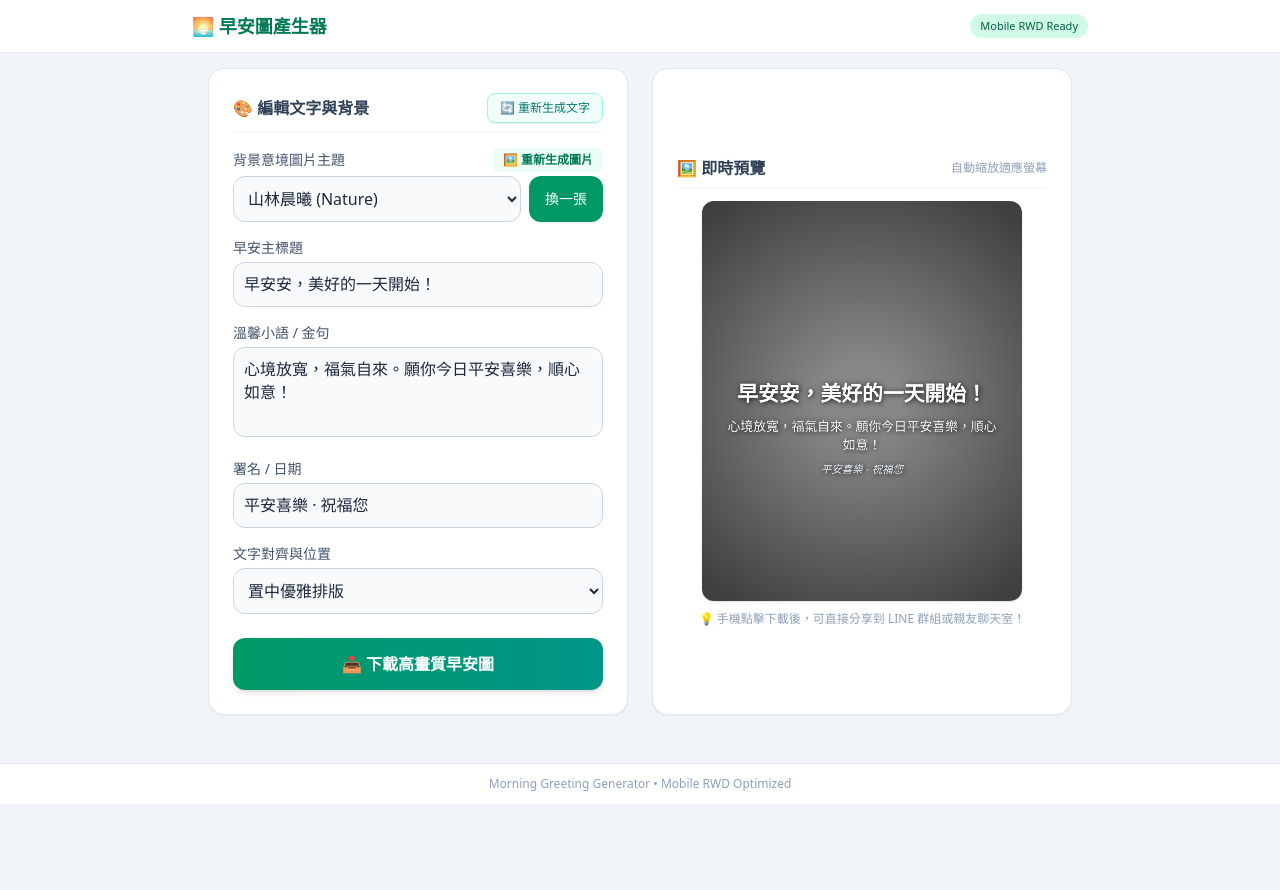
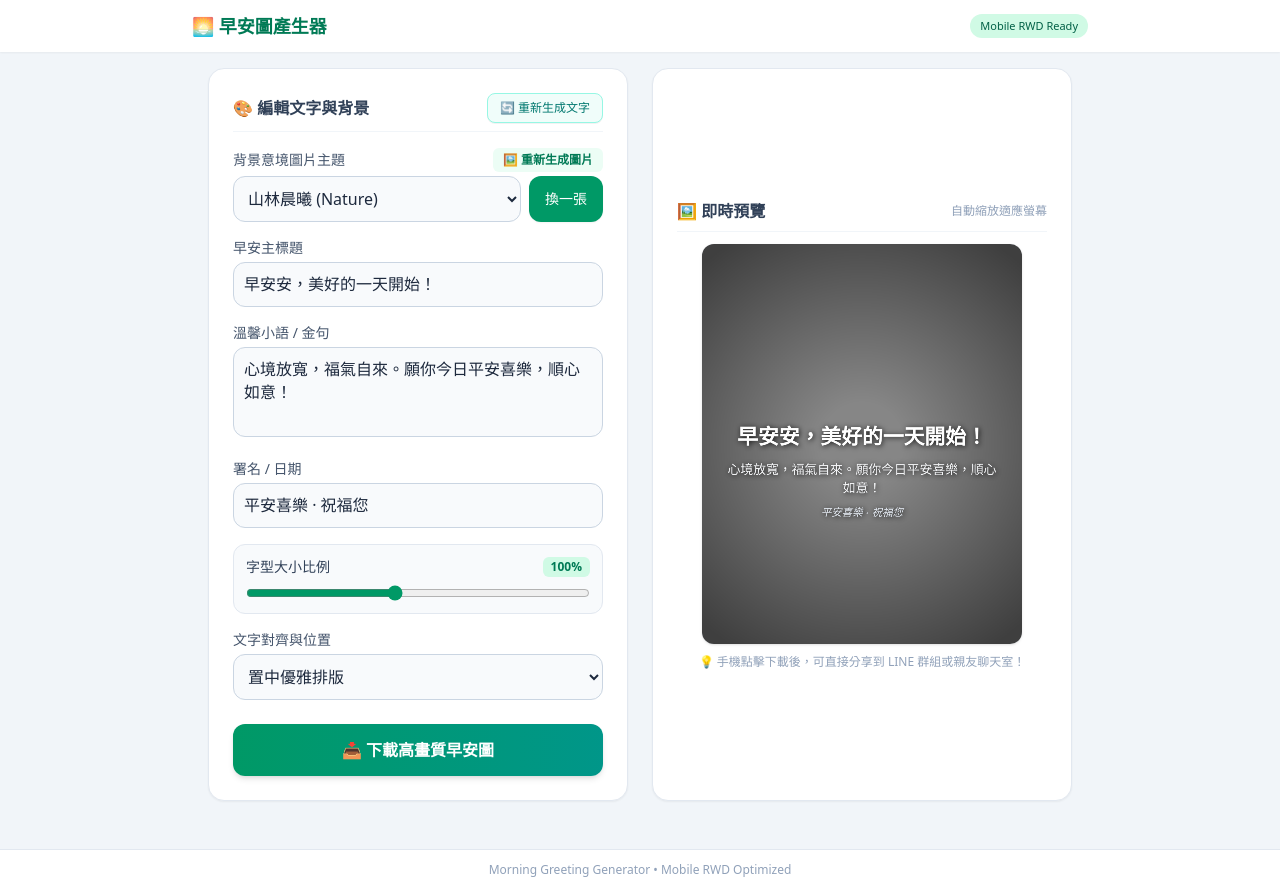
Before and after one commit to jackiewin/morning-greeting-generato, a plain HTML site: page index.html in a window 1280 px wide. Before the commit the page ends 804 px from the top, so only its background shows below. Drawn offline with nearby package versions, Linux system fonts and the light colour scheme; a web font is replaced by a local one.

Commit message:
Add files via upload

```diff
--- a/index.html
+++ b/index.html
@@ -83,6 +83,17 @@
                 <input type="text" id="authorText" value="平安喜樂 · 祝福您"
                     class="w-full border border-slate-300 rounded-xl p-2.5 text-sm bg-slate-50 focus:ring-2 focus:ring-emerald-500 outline-none"
                     oninput="drawCanvas()">
+            </div>
+
+            <!-- 新增：字型大小調整滑桿 -->
+            <div class="bg-slate-50 p-3 rounded-xl border border-slate-200 flex flex-col gap-2">
+                <div class="flex items-center justify-between">
+                    <label class="text-xs sm:text-sm font-medium text-slate-700">字型大小比例</label>
+                    <span id="fontSizeValue" class="text-xs font-semibold text-emerald-700 bg-emerald-100 px-2 py-0.5 rounded-md">100%</span>
+                </div>
+                <input type="range" id="fontSizeRange" min="70" max="140" value="100" step="5"
+                    class="w-full accent-emerald-600 cursor-pointer"
+                    oninput="updateFontSizeLabel(); drawCanvas();">
             </div>
 
             <!-- 文字位置排版 -->
@@ -189,6 +200,11 @@
             drawCanvas();
         }
 
+        function updateFontSizeLabel() {
+            const val = document.getElementById('fontSizeRange').value;
+            document.getElementById('fontSizeValue').innerText = val + '%';
+        }
+
         function changeBackground() {
             loadingIndicator.style.opacity = '1';
             loadingIndicator.innerText = "正在重新生成圖片...";
@@ -233,6 +249,9 @@
             const subText = document.getElementById('subText').value;
             const authorText = document.getElementById('authorText').value;
 
+            // 取得字型大小比例係數
+            const scale = parseFloat(document.getElementById('fontSizeRange').value) / 100;
+
             ctx.textAlign = 'center';
             ctx.fillStyle = '#FFFFFF';
             ctx.shadowColor = 'rgba(0, 0, 0, 0.85)';
@@ -244,17 +263,26 @@
             if (position === 'top') startY = 200;
             if (position === 'bottom') startY = 720;
 
-            ctx.font = 'bold 52px "Noto Serif TC", serif';
+            // 主標題大小隨比例縮放 (基準 52px)
+            const mainFontSize = Math.round(52 * scale);
+            ctx.font = `bold ${mainFontSize}px "Noto Serif TC", serif`;
             ctx.fillText(mainText, 400, startY);
 
-            ctx.font = '32px "Noto Serif TC", serif';
+            // 副標題大小隨比例縮放 (基準 32px，行距 46px)
+            const subFontSize = Math.round(32 * scale);
+            const subLineHeight = Math.round(46 * scale);
+            ctx.font = `${subFontSize}px "Noto Serif TC", serif`;
             ctx.fillStyle = '#F3F4F6';
-            wrapText(ctx, subText, 400, startY + 75, 680, 46);
+            wrapText(ctx, subText, 400, startY + Math.round(75 * scale), 680, subLineHeight);
 
-            ctx.font = 'italic 26px sans-serif';
+            // 署名大小隨比例縮放 (基準 26px)
+            const authorFontSize = Math.round(26 * scale);
+            ctx.font = `italic ${authorFontSize}px sans-serif`;
             ctx.fillStyle = '#E2E8F0';
-            let authorY = startY + 180;
-            if (subText.length > 25) authorY += 40;
+
+            // 依副標題長度與字型大小動態計算署名位置
+            let authorY = startY + Math.round(180 * scale);
+            if (subText.length > 25) authorY += Math.round(40 * scale);
             ctx.fillText(authorText, 400, authorY);
 
             ctx.shadowBlur = 0;
```
